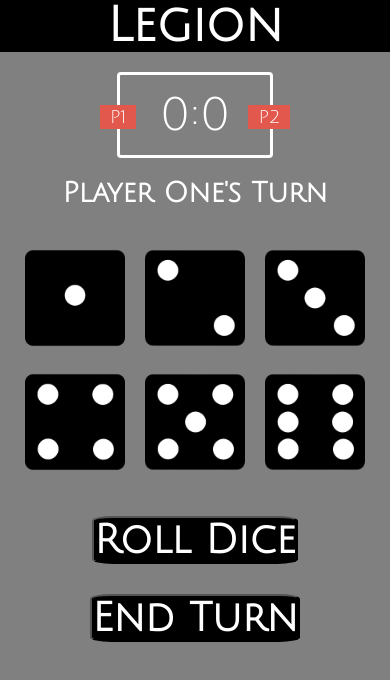
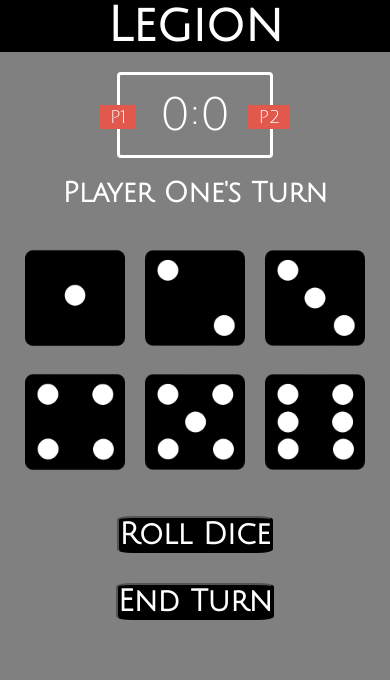
Before and after one commit to Daaargh/legion, a React (Create React App) app: page / in a window 390 px wide. Shown: the top 680 px of the page. Built offline with nearby package versions, Linux system fonts and the light colour scheme.

Commit message:
Make buttons smaller for smaller screen size

```diff
--- a/src/components/Game.jsx
+++ b/src/components/Game.jsx
@@ -89,7 +89,7 @@ export function Game() {
     },
   ];
 
-  const winningScoreRef = useRef(100);
+  const winningScoreRef = useRef(5000);
   const hasRolledRef = useRef(false);
   const turnScoreRef = useRef(0);
   const isUnkeptScoringDiceRef = useRef(false);
--- a/src/index.css
+++ b/src/index.css
@@ -149,6 +149,9 @@ header {
   .result {
     font-size: 28px;
   }
+  .button {
+    font-size: 30px;
+  }
 }
 
 @media only screen and (max-width: 300px) {
@@ -158,4 +161,7 @@ header {
   .result {
     font-size: 28px;
   }
+  .button {
+    font-size: 30px;
+  }
 }
```
